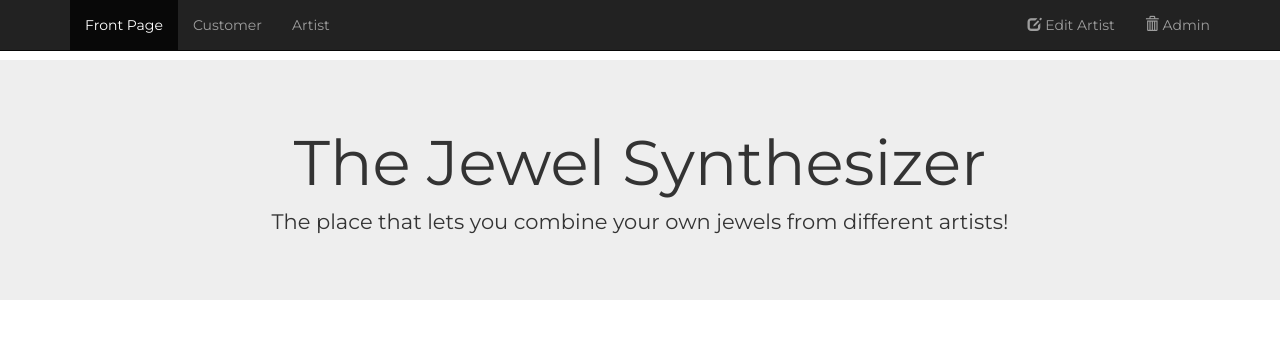
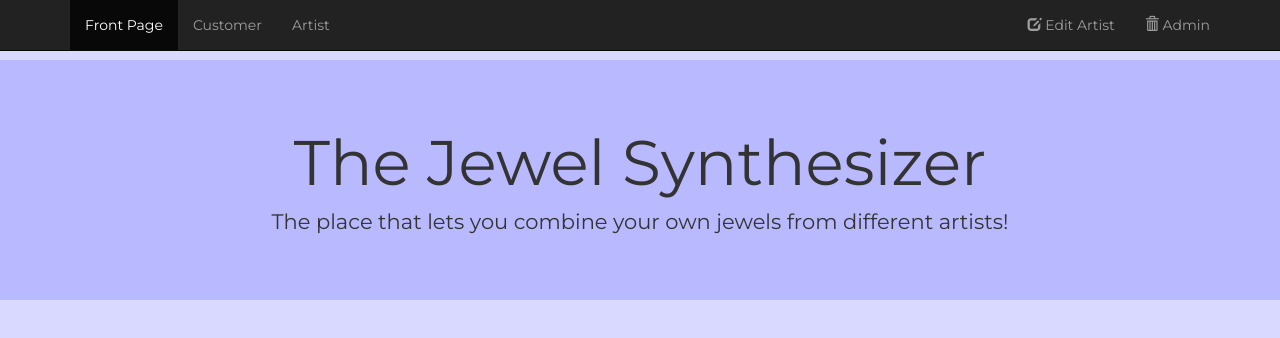
Before and after one commit to iradkot/jewelApp, a website: page public/costumer.html in a window 1280 px wide. Drawn offline with nearby package versions, Linux system fonts and the light colour scheme; no server answers; files whose address does not match are found by name.

Commit message:
css changes

```diff
--- a/public/admin.css
+++ b/public/admin.css
@@ -1,5 +1,6 @@
 body {
     margin-top: 60px;
+    background-color: rgba(0, 0, 255, 0.15);
 }
 
 * {
--- a/public/artistEdit.css
+++ b/public/artistEdit.css
@@ -4,6 +4,7 @@
 
 body {
     margin-top: 60px;
+    background-color: rgba(0, 0, 255, 0.15);
 }
 
 * {
--- a/public/artist_style.css
+++ b/public/artist_style.css
@@ -13,7 +13,7 @@
 
 body {
     margin-top: 60px;
-    background: rgb(237, 224, 218)
+    background-color: rgba(0, 0, 255, 0.15);
 }
 
 * {
--- a/public/costumer_style.css
+++ b/public/costumer_style.css
@@ -88,7 +88,17 @@ a {
 .main {
     display: none;
 }
+
+.jumbotron {
+    background-color: rgba(0, 0, 255, 0.15);
+}
+
 body {
     margin-top: 60px;
+    background-color: rgba(0, 0, 255, 0.15);
+}
+
+* {
+    box-sizing: border-box;
     font-family: Montserrat;
 }
```
